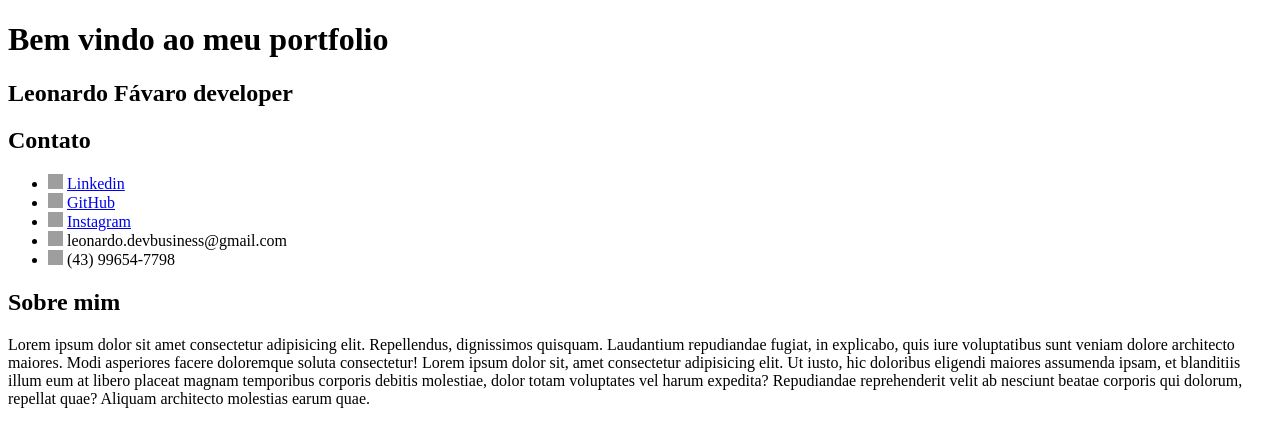
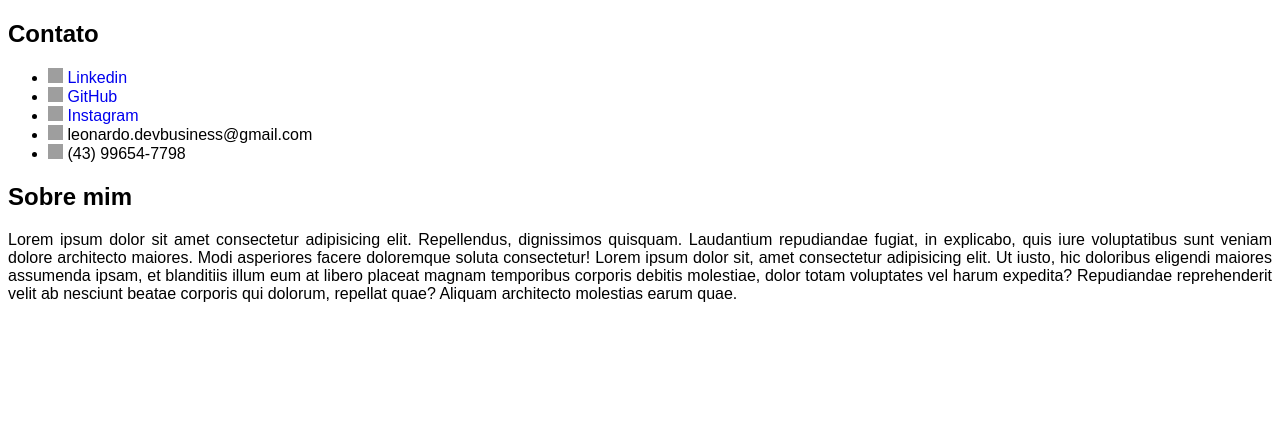
Before and after one commit to LeoFavarodev/Portfolio-Leonardo-Favaro, a plain HTML site: page pag002.html in a window 1280 px wide. Drawn offline with Linux system fonts and the light colour scheme; grey boxes are pictures that could not be loaded.

Commit message:
Atualização portfolio

```diff
--- a/Css/style_pag002.css
+++ b/Css/style_pag002.css
@@ -32,11 +32,11 @@ body{
 p{
     text-align: justify;
 }
-li > a{
+
+a{
     text-decoration: none;
-    color: black;
 }
 
-a::after{
+a:hover{
     text-decoration: underline;
 }
--- a/pag002.html
+++ b/pag002.html
@@ -3,13 +3,10 @@
 <head>
     <meta charset="UTF-8">
     <meta name="viewport" content="width=device-width, initial-scale=1.0">
-    <link rel="stylesheet" href="Css/style.css">
+    <link rel="stylesheet" href="Css/style_pag002.css">
     <title>Portfolio Leonardo Fávaro</title>
 </head>
 <body>
-
-    <h1>Bem vindo ao meu portfolio</h1>
-    <h2>Leonardo Fávaro developer</h2>
 
     <h2>Contato</h2>
     <ul>
```
Also changed, not shown: index.html (+1 -2 lines).
